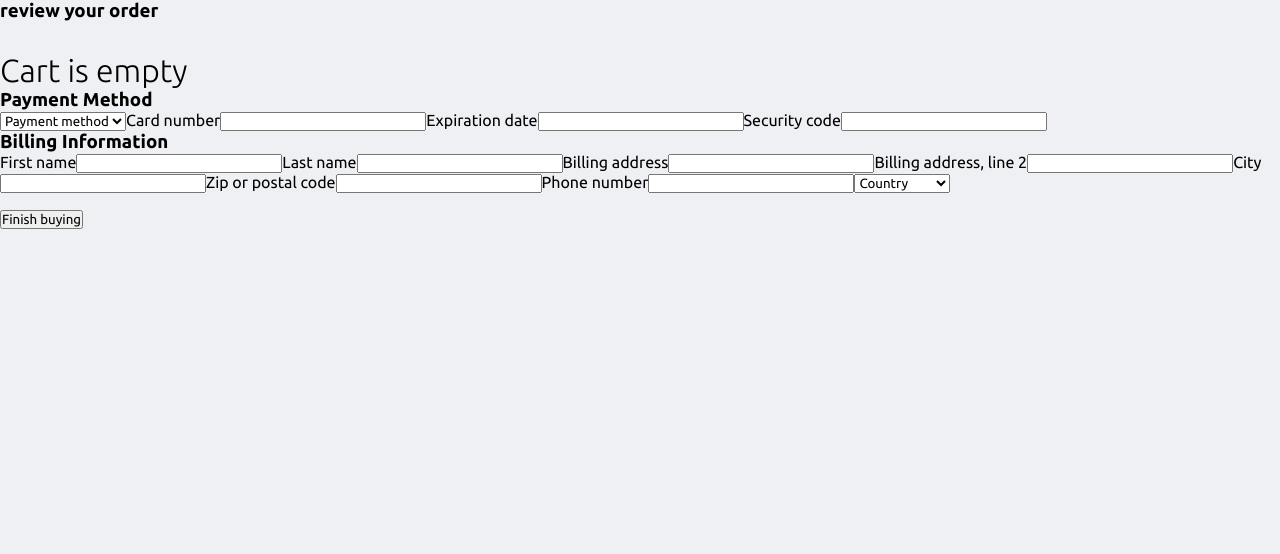
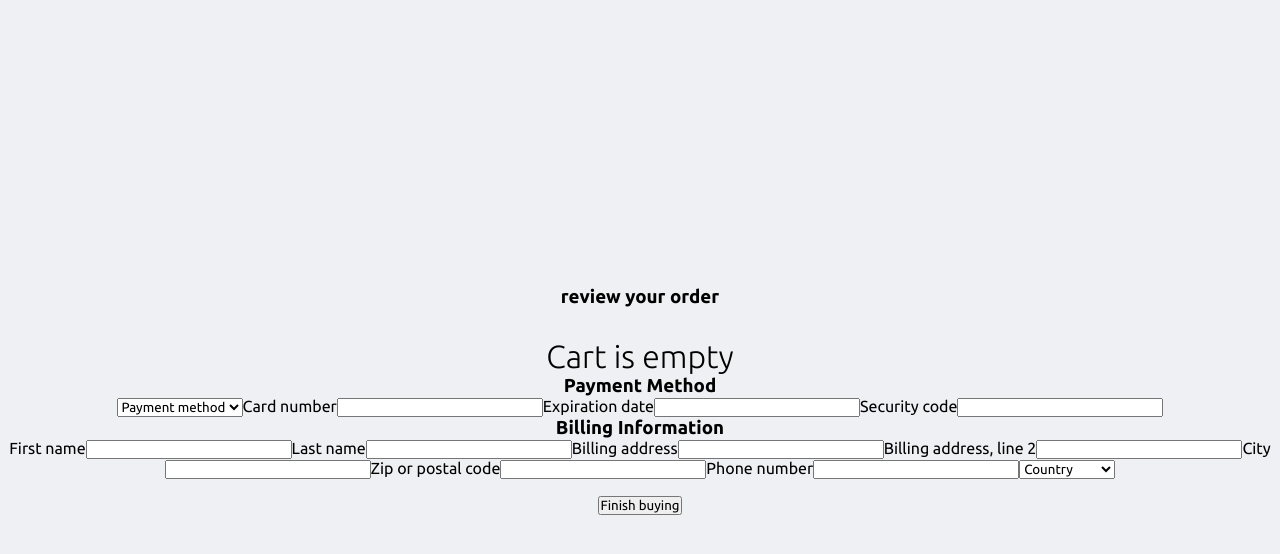
Before and after one commit to celso-rodrigo/new-shopping-cart, a React (Create React App) app: page /checkout in a window 1280 px wide. Shown: the top 554 px of the page. Built offline with nearby package versions, Linux system fonts and the light colour scheme.

Commit message:
Adicionado CSS depois de finalizar a compra.

```diff
--- a/src/components/FakeCheckout.js
+++ b/src/components/FakeCheckout.js
@@ -16,20 +16,20 @@ function FakeCheckout() {
 	waitForFakeLoad();
 
 	return (
-		<div>
+		<>
 			{fakeLoad
 				? <div className="loading"/>
 				: (
 					<>
 						<h1>Thanks for choosing us!</h1>
 						<img src={success} alt="Success purchase art."/>
-						<div>
+						<div className="navigate-links">
 							<Link to="/store">Continue shopping</Link>
 							<Link to="/">Log out</Link>
 						</div>
 					</>
 				)}
-		</div>
+		</>
   );
 }
 
--- a/src/pages/Checkout.js
+++ b/src/pages/Checkout.js
@@ -6,7 +6,7 @@ function Checkout() {
 	const [buying, setBuying] = useState(true);
 
   return (
-		<div>
+		<div className="checkout">
 			{buying
 				? <CheckoutForm setBuying={setBuying}/>
 				: <FakeCheckout />
--- /dev/null
+++ b/src/styles/Checkout.css
@@ -0,0 +1,49 @@
+.checkout {
+  display: flex;
+  flex-direction: column;
+  align-items: center;
+  justify-content: center;
+	text-align: center;
+  gap: 40px;
+  width: 100vw;
+  height: 100vh;
+}
+
+.checkout .loading {
+  width: 150px;
+  height: 150px;
+  border-width: 10px;
+}
+
+.checkout h1 {
+  font-weight: 100;
+  font-size: 2.5rem;
+}
+
+.checkout img {
+  width: 500px;
+  max-width: 90%;
+}
+
+.checkout .navigate-links {
+  display: flex;
+	flex-direction: column;
+	align-items: center;
+	flex-wrap: wrap;
+  width: 500px;
+	max-width: 100%;
+	gap: 30px;
+}
+
+.checkout .navigate-links a {
+  color: var(--color-4);
+  background-color: var(--color-3);
+  padding: 12px 20px;
+  border-radius: 20px;
+  font-size: 2rem;
+  text-decoration: none;
+  width: 500px;
+	max-width: 100%;
+	text-align: center;
+  transition: 0.3s;
+}
--- a/src/styles/NotFound.css
+++ b/src/styles/NotFound.css
@@ -3,6 +3,7 @@
   flex-direction: column;
   align-items: center;
   justify-content: center;
+	text-align: center;
   gap: 40px;
   width: 100vw;
   height: 100vh;
--- a/src/styles/index.js
+++ b/src/styles/index.js
@@ -4,3 +4,4 @@ import "./Cart.css";
 import "./Store.css";
 import "./Login.css";
 import "./NotFound.css";
+import "./Checkout.css";
```
